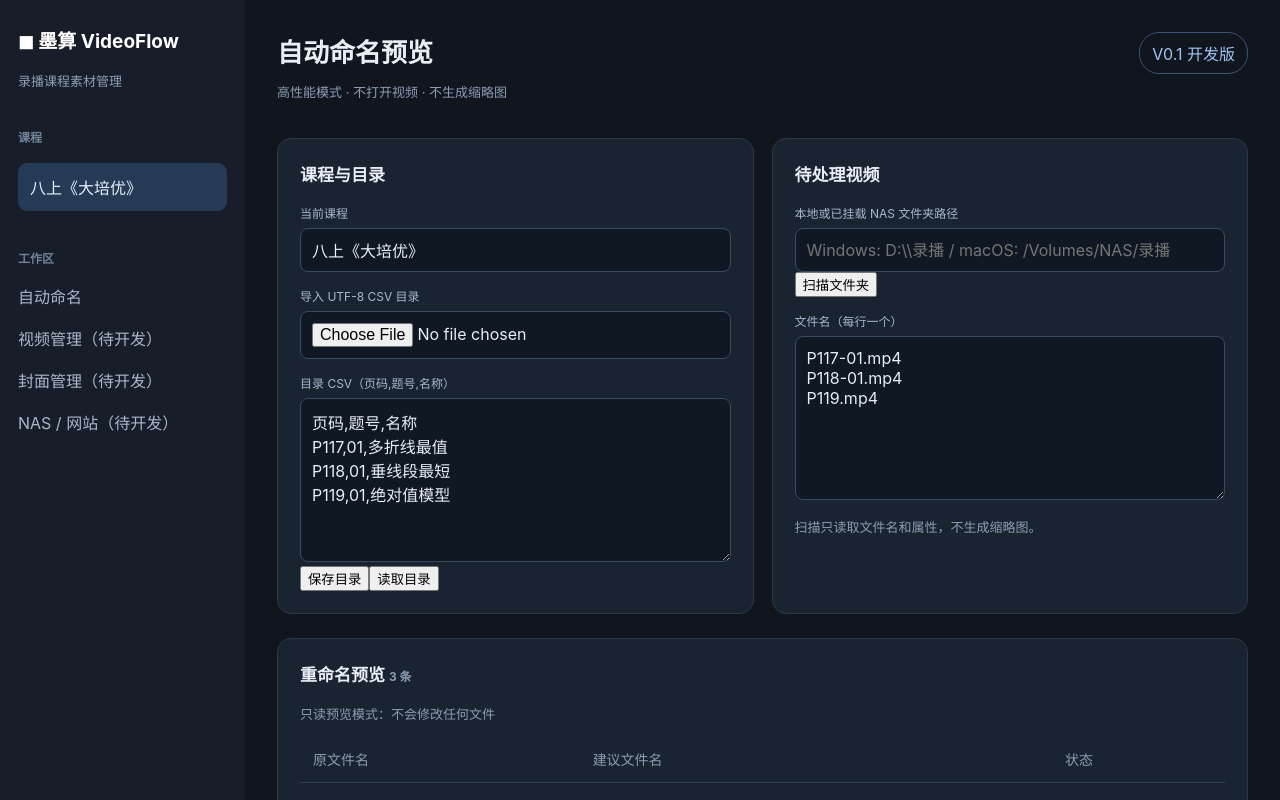
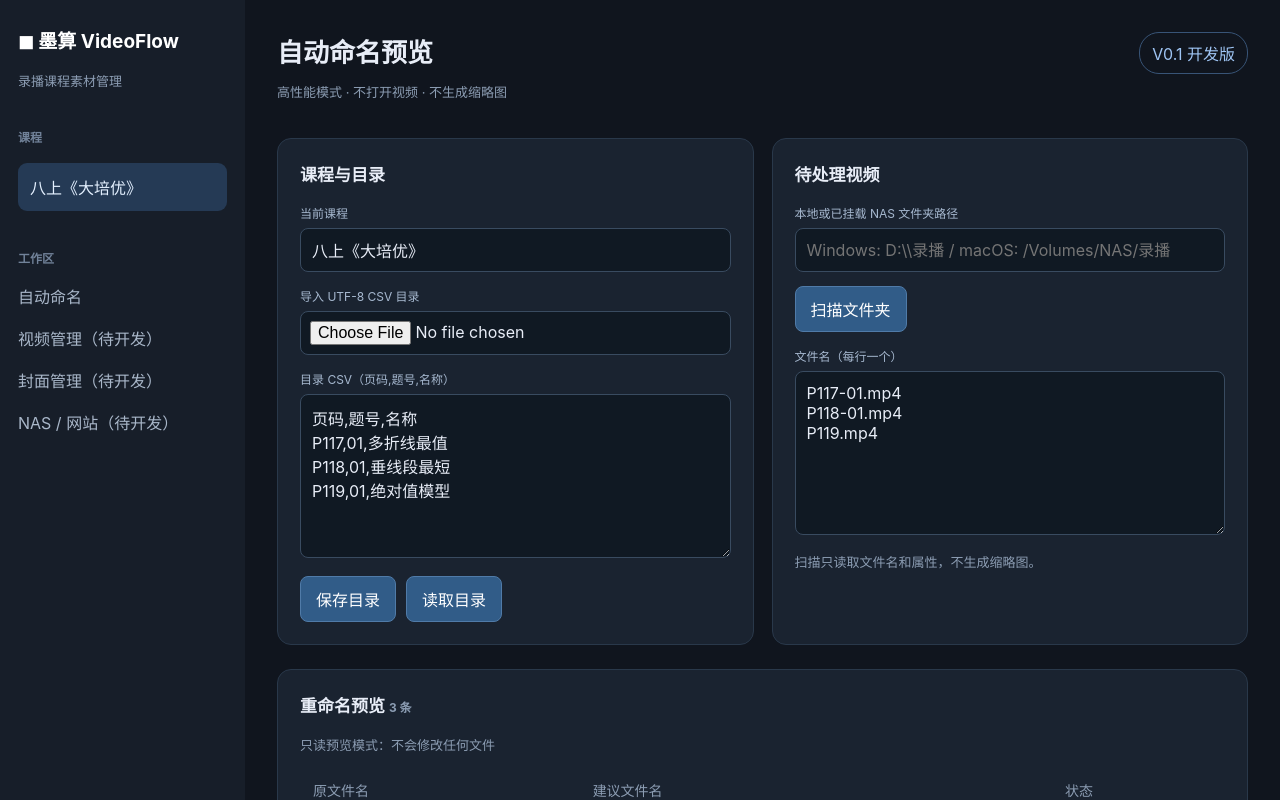
Before and after one commit to fanlaoshi027/mosuan-videoflow, a Vue app: page / in a window 1280 px wide. Shown: the top 800 px of the page. Built offline with nearby package versions, Linux system fonts and the light colour scheme.

Commit message:
style: accessible catalog and scan action buttons

```diff
--- a/src/style.css
+++ b/src/style.css
@@ -1 +1,2 @@
 :root{font-family:Inter,-apple-system,BlinkMacSystemFont,"Segoe UI",sans-serif;color:#e8edf7;background:#10151e}*{box-sizing:border-box}body{margin:0}.shell{display:flex;min-height:100vh}aside{width:245px;background:#171e29;padding:26px 18px;display:flex;flex-direction:column;gap:18px;color:#a9b7c9}aside .brand{color:white;font-size:19px;font-weight:700}aside h4{margin:20px 0 0;font-size:12px;color:#718299}aside .selected{background:#253a55;color:#e4f0ff;padding:12px;border-radius:9px}main{flex:1;padding:32px;min-width:0}header{display:flex;justify-content:space-between;align-items:start}h1{margin:0;font-size:26px}h3{margin:0 0 18px;font-size:17px}p,.hint{color:#8c9db3;font-size:13px}.tag{border:1px solid #385477;padding:8px 12px;border-radius:20px;color:#9fc5f4}.columns{display:grid;grid-template-columns:1fr 1fr;gap:18px;margin:24px 0}.panel{background:#1a2330;border:1px solid #29384a;border-radius:14px;padding:22px}label{display:block;font-size:12px;color:#a7b9d0;margin:15px 0 7px}input,textarea{width:100%;background:#101923;color:#e8edf7;border:1px solid #394b60;border-radius:8px;padding:11px;font:inherit;resize:vertical}table{width:100%;border-collapse:collapse;font-size:14px;text-align:left}th,td{padding:13px;border-bottom:1px solid #304052}th{color:#8c9db3;font-weight:500}.matched{color:#72d3aa}.ambiguous,.unmatched,.invalid{color:#f6bb77}small{font-size:12px;color:#8c9db3}@media(max-width:850px){aside{width:175px}.columns{grid-template-columns:1fr}main{padding:18px}}
+.actions{display:flex;gap:10px;flex-wrap:wrap;margin-top:14px}button{background:#315c88;color:#fff;border:1px solid #507ba8;border-radius:8px;padding:10px 15px;cursor:pointer;font:inherit}button:hover{background:#3b6e9e}button:disabled{opacity:.5;cursor:wait}input[type=file]{padding:9px}
```
